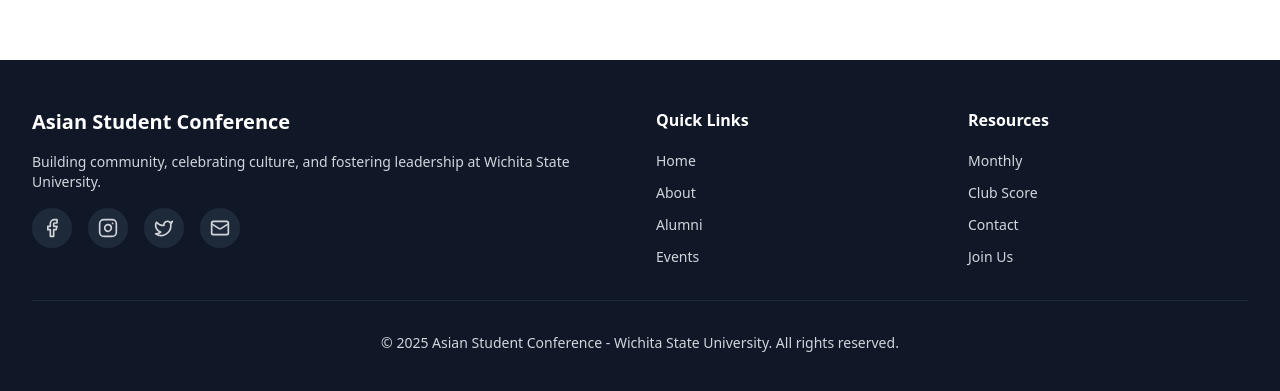
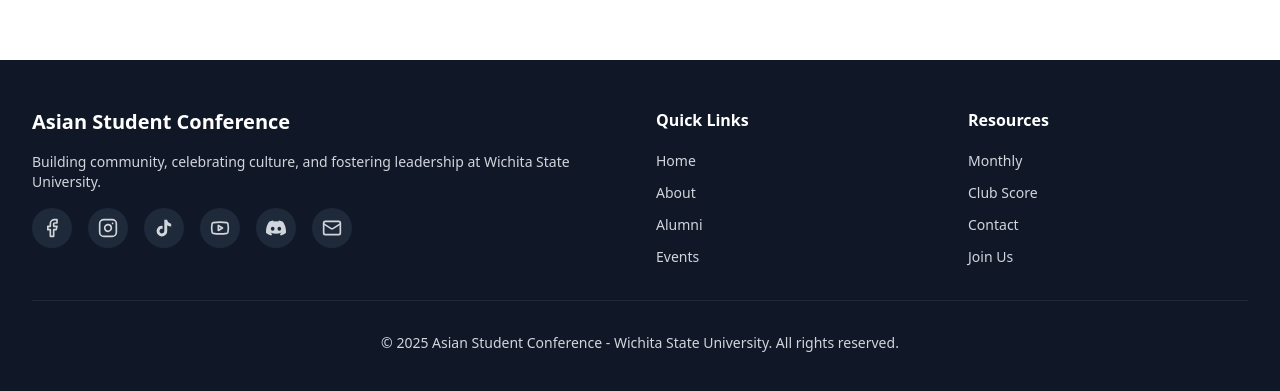
Before and after one commit to phoozies/ascwsu, a Next.js app: page / in a window 1280 px wide. Shown: the part 1960-2351 px from the top of the page. Built offline with nearby package versions, Linux system fonts and the light colour scheme.

Commit message:
feat: update links

```diff
--- a/components/Footer.tsx
+++ b/components/Footer.tsx
@@ -1,6 +1,19 @@
 import Link from 'next/link';
-import { Facebook, Instagram, Twitter, Mail } from 'lucide-react';
+import { Facebook, Instagram, Mail, Youtube } from 'lucide-react';
 import { Container } from '@/components/ui';
+
+// Custom icons for TikTok and Discord
+const TikTokIcon = () => (
+  <svg viewBox="0 0 24 24" fill="currentColor" className="w-5 h-5">
+    <path d="M19.59 6.69a4.83 4.83 0 0 1-3.77-4.25V2h-3.45v13.67a2.89 2.89 0 0 1-5.2 1.74 2.89 2.89 0 0 1 2.31-4.64 2.93 2.93 0 0 1 .88.13V9.4a6.84 6.84 0 0 0-1-.05A6.33 6.33 0 0 0 5 20.1a6.34 6.34 0 0 0 10.86-4.43v-7a8.16 8.16 0 0 0 4.77 1.52v-3.4a4.85 4.85 0 0 1-1-.1z"/>
+  </svg>
+);
+
+const DiscordIcon = () => (
+  <svg viewBox="0 0 24 24" fill="currentColor" className="w-5 h-5">
+    <path d="M20.317 4.37a19.791 19.791 0 0 0-4.885-1.515a.074.074 0 0 0-.079.037c-.21.375-.444.864-.608 1.25a18.27 18.27 0 0 0-5.487 0a12.64 12.64 0 0 0-.617-1.25a.077.077 0 0 0-.079-.037A19.736 19.736 0 0 0 3.677 4.37a.07.07 0 0 0-.032.027C.533 9.046-.32 13.58.099 18.057a.082.082 0 0 0 .031.057a19.9 19.9 0 0 0 5.993 3.03a.078.078 0 0 0 .084-.028a14.09 14.09 0 0 0 1.226-1.994a.076.076 0 0 0-.041-.106a13.107 13.107 0 0 1-1.872-.892a.077.077 0 0 1-.008-.128a10.2 10.2 0 0 0 .372-.292a.074.074 0 0 1 .077-.01c3.928 1.793 8.18 1.793 12.062 0a.074.074 0 0 1 .078.01c.12.098.246.198.373.292a.077.077 0 0 1-.006.127a12.299 12.299 0 0 1-1.873.892a.077.077 0 0 0-.041.107c.36.698.772 1.362 1.225 1.993a.076.076 0 0 0 .084.028a19.839 19.839 0 0 0 6.002-3.03a.077.077 0 0 0 .032-.054c.5-5.177-.838-9.674-3.549-13.66a.061.061 0 0 0-.031-.03zM8.02 15.33c-1.183 0-2.157-1.085-2.157-2.419c0-1.333.956-2.419 2.157-2.419c1.21 0 2.176 1.096 2.157 2.42c0 1.333-.956 2.418-2.157 2.418zm7.975 0c-1.183 0-2.157-1.085-2.157-2.419c0-1.333.955-2.419 2.157-2.419c1.21 0 2.176 1.096 2.157 2.42c0 1.333-.946 2.418-2.157 2.418z"/>
+  </svg>
+);
 
 const footerLinks = {
   quickLinks: [
@@ -18,10 +31,12 @@ const footerLinks = {
 };
 
 const socialLinks = [
-  { name: 'Facebook', icon: Facebook, href: '#' },
-  { name: 'Instagram', icon: Instagram, href: '#' },
-  { name: 'Twitter', icon: Twitter, href: '#' },
-  { name: 'Email', icon: Mail, href: 'mailto:asc@wichita.edu' },
+  { name: 'Facebook', icon: Facebook, href: 'https://www.facebook.com/ASCWSU' },
+  { name: 'Instagram', icon: Instagram, href: 'https://www.instagram.com/ascwsu' },
+  { name: 'TikTok', icon: TikTokIcon, href: 'https://www.tiktok.com/@wsu_asc' },
+  { name: 'YouTube', icon: Youtube, href: 'https://www.youtube.com/@ascwichita' },
+  { name: 'Discord', icon: DiscordIcon, href: 'https://discord.com/invite/XK6sZc7rVg' },
+  { name: 'Email', icon: Mail, href: 'mailto:asc.shockers@gmail.com' },
 ];
 
 export default function Footer() {
```
